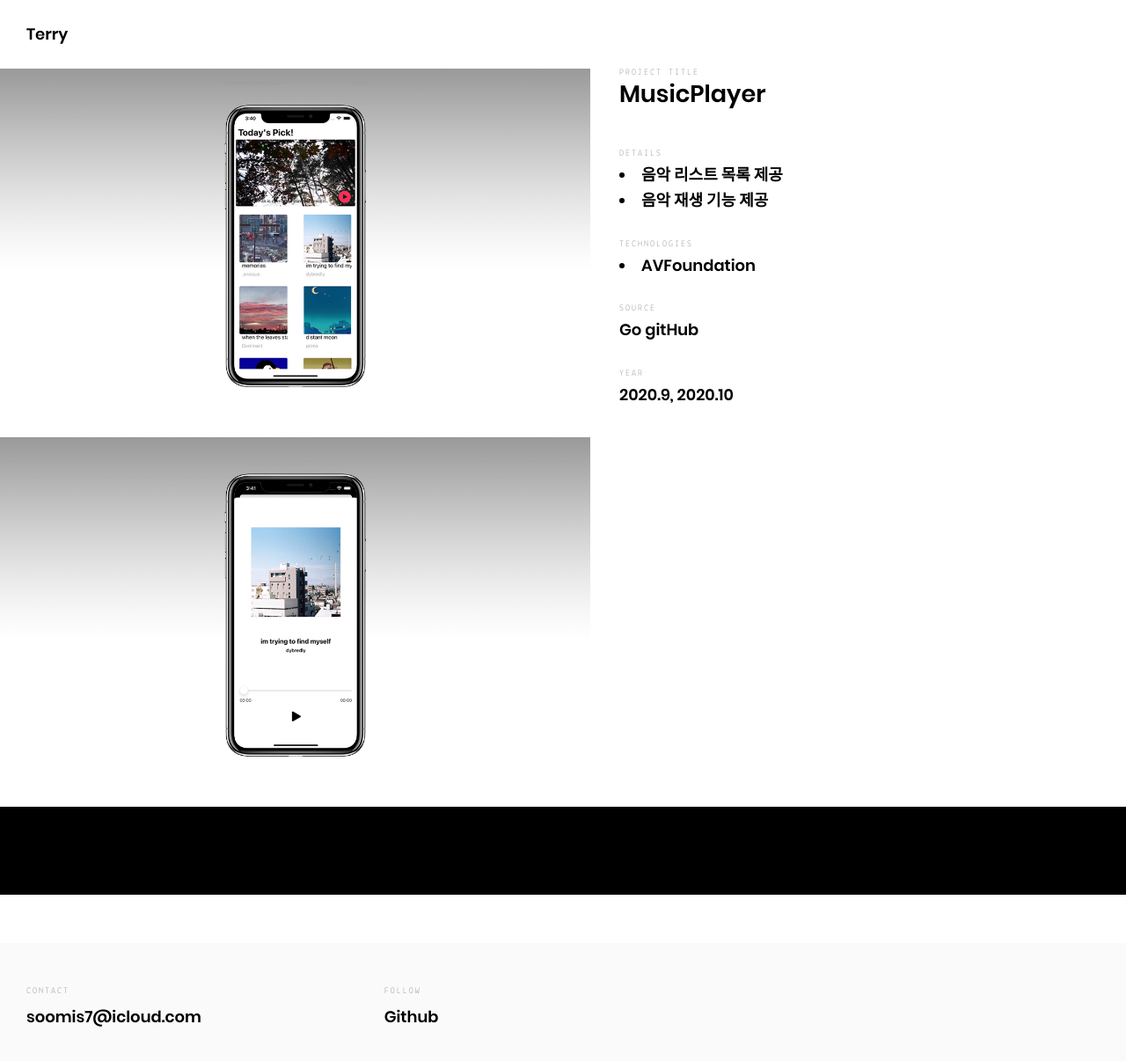
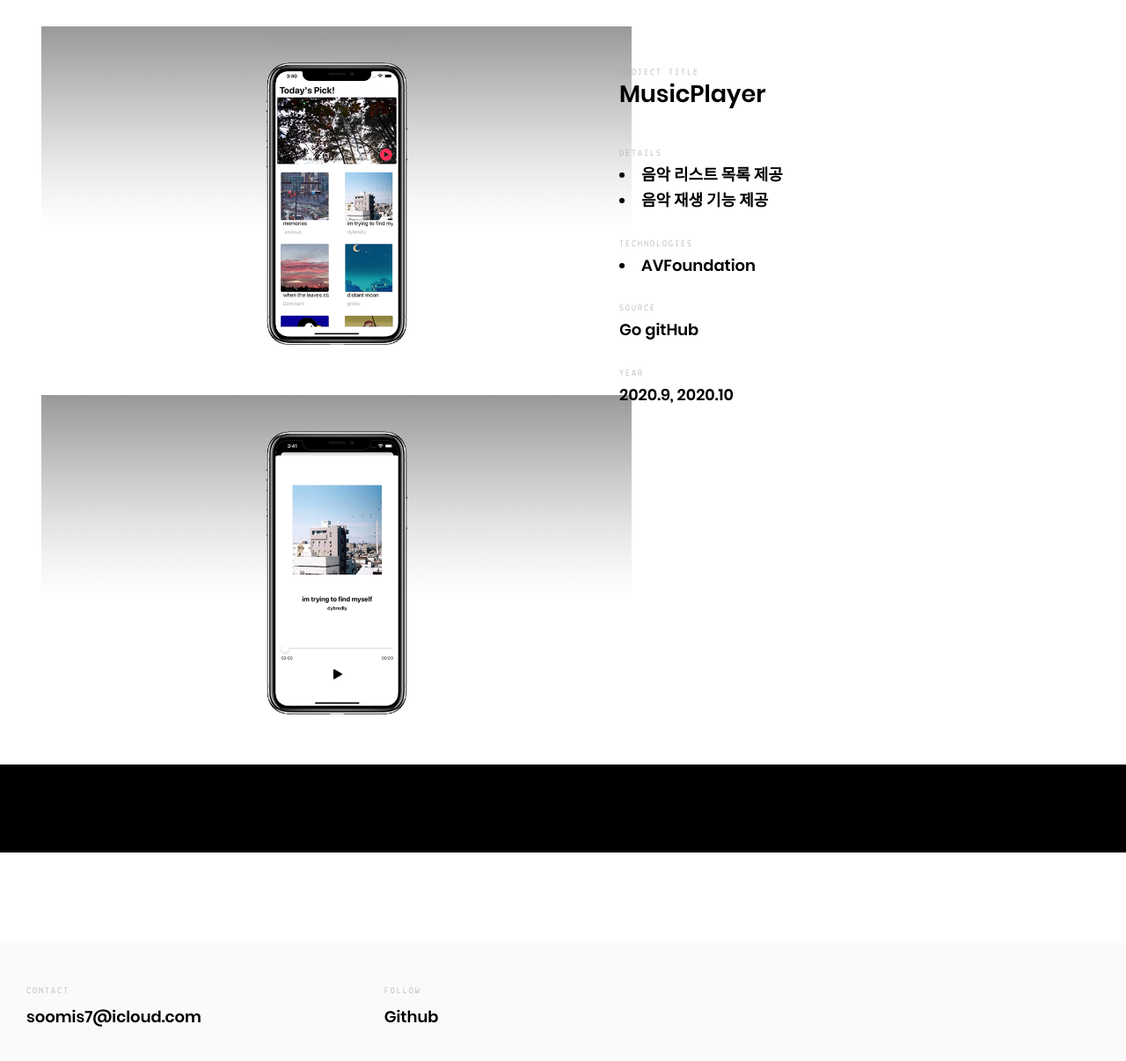
Before and after one commit to jeonsumin/jeonsumin.github.io, a Jekyll site: the page built from _posts/projects/2021-04-13-MusicPlay.md, in a window 1280 px wide and 1251 px high. Shown: the top 1206 px of the window at 88% size. Built offline with Jekyll 4.4.1, drawn with Linux system fonts in a browser that asks for light colours.

Commit message:
update: css

```diff
--- a/assets/scss/_layout.scss
+++ b/assets/scss/_layout.scss
@@ -29,7 +29,6 @@
 
 .content {
 	background: $color-white;
-	padding: 7rem 0 0;
 	margin-bottom: 31.24rem;
 	position: relative;
 	top: 0;
@@ -37,7 +36,6 @@
 	z-index: 1;
 
 	@media (min-width: $breakpoint-medium) {
-		padding: 21rem 0 0;
 		margin-bottom: 23.42rem;
 	}
 }
```
